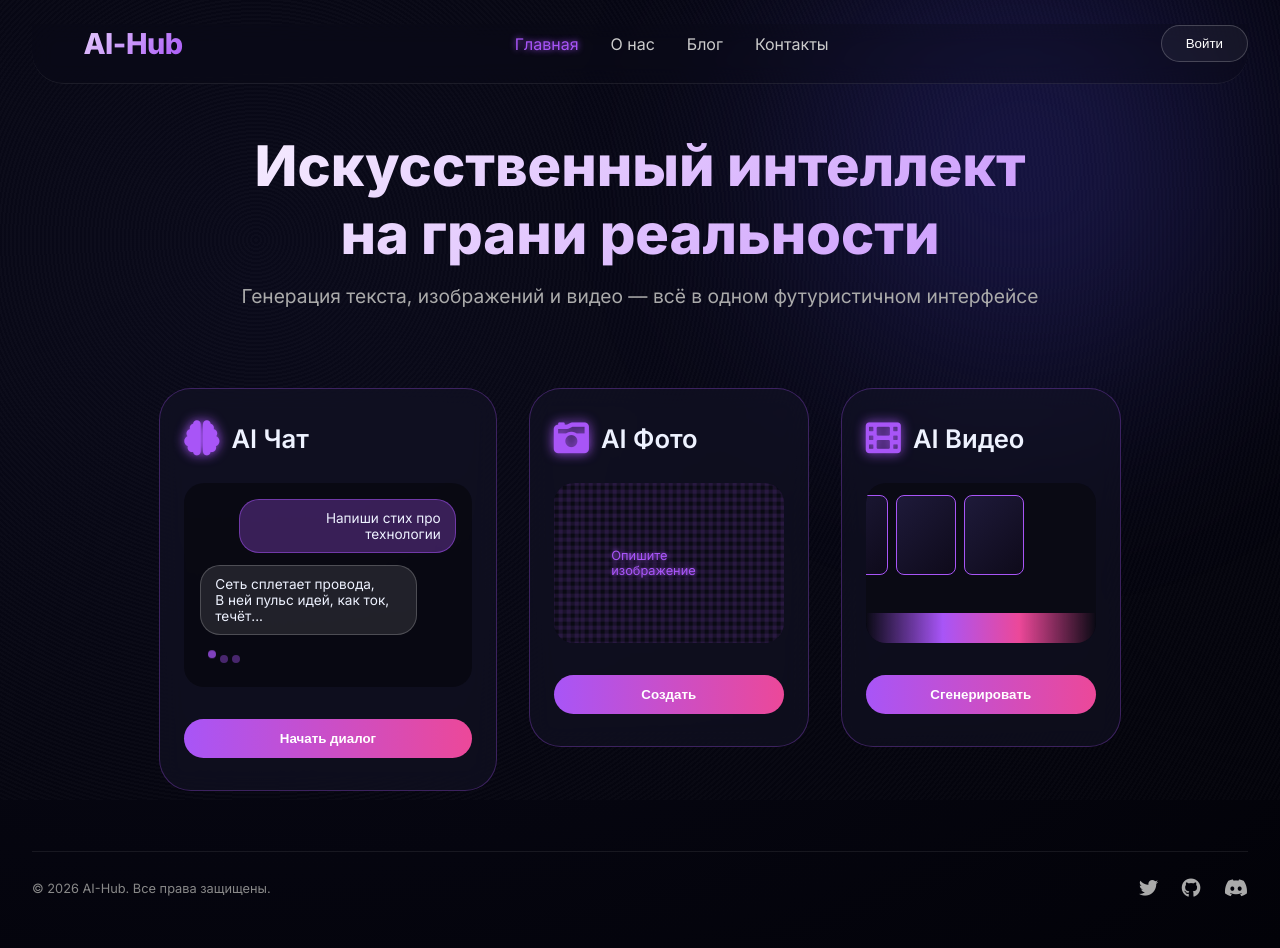
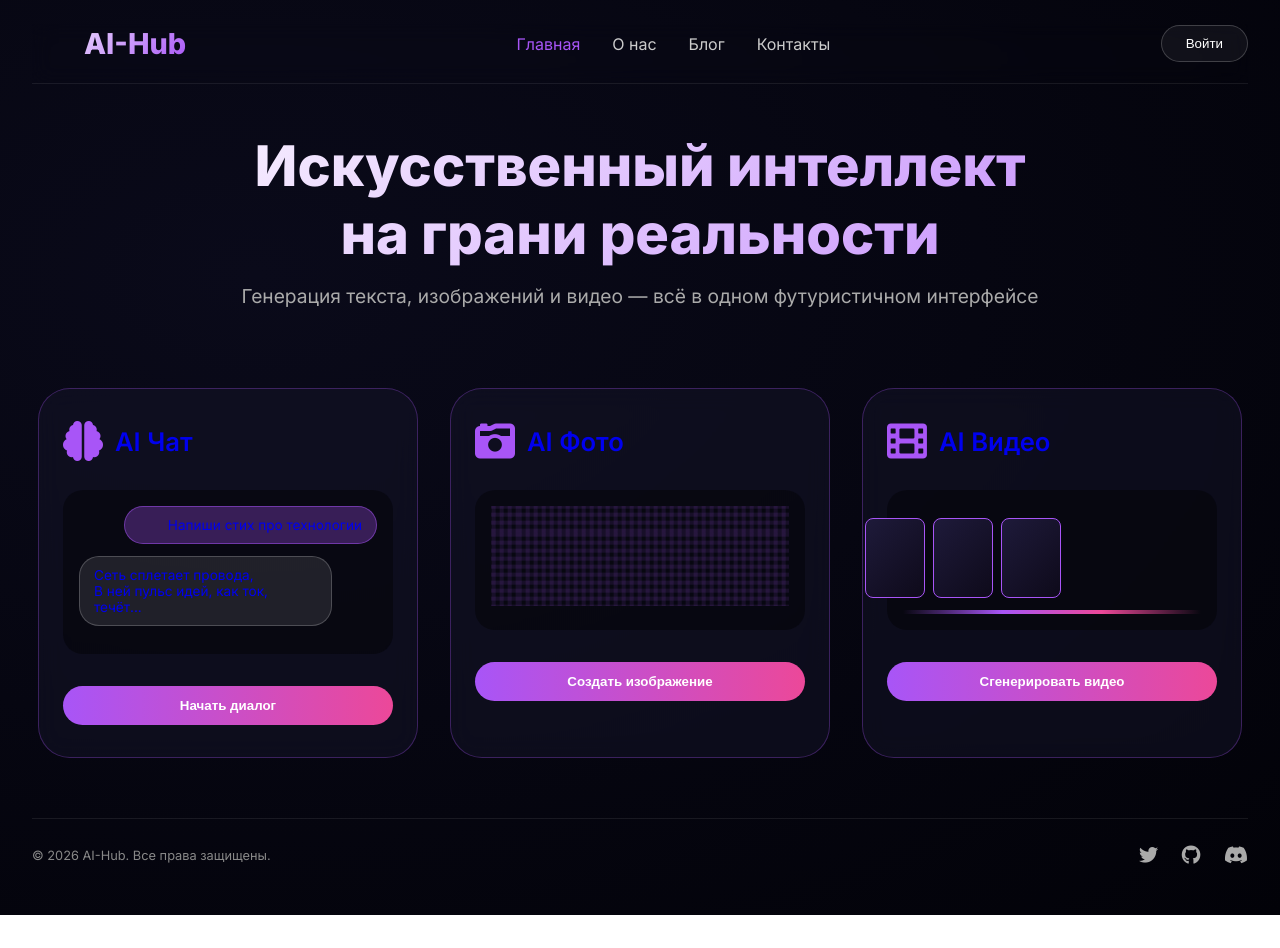
Before and after one commit to tiktokfg957/AI-Hub, a plain HTML site: page index.html in a window 1280 px wide. After the commit the page ends 915 px from the top, so only its background shows below. Drawn offline with Linux system fonts and the light colour scheme.

Commit message:
Update index.html

```diff
--- a/index.html
+++ b/index.html
@@ -2,40 +2,244 @@
 <html lang="ru">
 <head>
     <meta charset="UTF-8">
-    <meta name="viewport" content="width=device-width, initial-scale=1.0, user-scalable=yes">
+    <meta name="viewport" content="width=device-width, initial-scale=1.0">
     <title>AI-Hub | Главная</title>
-    <link rel="stylesheet" href="css/style.css">
     <link href="https://fonts.googleapis.com/css2?family=Inter:wght@300;400;600;700;800&display=swap" rel="stylesheet">
     <link rel="stylesheet" href="https://cdnjs.cloudflare.com/ajax/libs/font-awesome/6.0.0-beta3/css/all.min.css">
     <style>
-        /* Делаем все карточки кликабельными ссылками */
+        * {
+            margin: 0;
+            padding: 0;
+            box-sizing: border-box;
+        }
+
+        body {
+            font-family: 'Inter', sans-serif;
+            background: radial-gradient(ellipse at 20% 30%, #0a0a1a, #020208);
+            color: #eef2ff;
+            min-height: 100vh;
+        }
+
+        .container {
+            max-width: 1400px;
+            margin: 0 auto;
+            padding: 24px 32px;
+        }
+
+        /* Шапка */
+        header {
+            display: flex;
+            justify-content: space-between;
+            align-items: center;
+            flex-wrap: wrap;
+            gap: 20px;
+            padding-bottom: 20px;
+            border-bottom: 1px solid rgba(255,255,255,0.08);
+            backdrop-filter: blur(10px);
+            margin-bottom: 48px;
+        }
+        .logo {
+            display: flex;
+            align-items: center;
+            gap: 12px;
+            font-size: 1.8rem;
+            font-weight: 800;
+            background: linear-gradient(135deg, #fff, #a855f7);
+            -webkit-background-clip: text;
+            background-clip: text;
+            color: transparent;
+        }
+        .logo-icon {
+            font-size: 2rem;
+            filter: drop-shadow(0 0 8px #a855f7);
+        }
+        nav {
+            display: flex;
+            gap: 32px;
+        }
+        nav a {
+            color: #ccc;
+            text-decoration: none;
+            font-weight: 500;
+            transition: 0.2s;
+        }
+        nav a:hover, nav a.active {
+            color: #a855f7;
+        }
+        .glass-btn {
+            background: rgba(255,255,255,0.05);
+            border: 1px solid rgba(255,255,255,0.2);
+            padding: 10px 24px;
+            border-radius: 40px;
+            color: white;
+            cursor: pointer;
+        }
+
+        /* Герой */
+        .hero {
+            text-align: center;
+            margin-bottom: 80px;
+        }
+        .hero h1 {
+            font-size: 3.5rem;
+            font-weight: 800;
+            background: linear-gradient(135deg, #fff, #c084fc);
+            -webkit-background-clip: text;
+            background-clip: text;
+            color: transparent;
+            margin-bottom: 16px;
+        }
+        .hero p {
+            font-size: 1.2rem;
+            color: #aaa;
+        }
+
+        /* Карточки – кликабельные ссылки */
+        .cards-container {
+            display: flex;
+            justify-content: center;
+            gap: 32px;
+            flex-wrap: wrap;
+            margin-bottom: 60px;
+        }
         .card-link {
             display: block;
             text-decoration: none;
-            color: inherit;
+            flex: 1;
+            min-width: 280px;
+            max-width: 380px;
         }
-        .card-link .glass-card {
-            transition: 0.3s;
+        .glass-card {
+            background: rgba(20,20,40,0.5);
+            backdrop-filter: blur(12px);
+            border-radius: 32px;
+            border: 1px solid rgba(168,85,247,0.3);
+            padding: 28px 24px 32px;
+            transition: all 0.3s ease;
+            height: 100%;
+            cursor: pointer;
         }
         .card-link:hover .glass-card {
             transform: translateY(-8px);
             border-color: #a855f7;
             box-shadow: 0 20px 40px rgba(168,85,247,0.2);
         }
-        /* Фикс для кнопок внутри карточек (чтобы они не перехватывали клик) */
-        .card-link button {
-            pointer-events: none;
+        .card-header {
+            display: flex;
+            align-items: center;
+            gap: 12px;
+            margin-bottom: 24px;
         }
-        /* Увеличение иконок в карточках */
         .card-icon {
-            font-size: 2.2rem !important;
+            font-size: 2.5rem;
+            color: #a855f7;
+        }
+        .card-header h2 {
+            font-size: 1.6rem;
+            font-weight: 600;
+        }
+        .chat-preview, .photo-preview, .video-preview {
+            background: rgba(0,0,0,0.4);
+            border-radius: 20px;
+            padding: 16px;
+            margin: 16px 0;
+            min-height: 140px;
+        }
+        .message-bubble {
+            max-width: 85%;
+            padding: 10px 14px;
+            border-radius: 20px;
+            margin-bottom: 12px;
+            font-size: 0.85rem;
+        }
+        .message-bubble.user {
+            background: rgba(168,85,247,0.3);
+            border: 1px solid rgba(168,85,247,0.5);
+            margin-left: auto;
+            text-align: right;
+        }
+        .message-bubble.ai {
+            background: rgba(255,255,255,0.1);
+            border: 1px solid rgba(255,255,255,0.2);
+        }
+        .pixel-canvas {
+            width: 100%;
+            height: 100px;
+            background: repeating-linear-gradient(0deg, rgba(168,85,247,0.1) 0px, rgba(168,85,247,0.1) 4px, transparent 4px, transparent 8px),
+                        repeating-linear-gradient(90deg, rgba(168,85,247,0.1) 0px, rgba(168,85,247,0.1) 4px, transparent 4px, transparent 8px);
+            animation: pixelShift 3s linear infinite;
+        }
+        @keyframes pixelShift {
+            0% { background-position: 0 0; }
+            100% { background-position: 40px 40px; }
+        }
+        .film-strip {
+            display: flex;
+            gap: 8px;
+            padding: 12px;
+            animation: slideStrip 4s linear infinite;
+        }
+        .frame {
+            width: 60px;
+            height: 80px;
+            background: linear-gradient(135deg, #1e1a3a, #0e0a1a);
+            border: 1px solid #a855f7;
+            border-radius: 8px;
+        }
+        @keyframes slideStrip {
+            0% { transform: translateX(0); }
+            100% { transform: translateX(-200px); }
+        }
+        .data-stream {
+            height: 4px;
+            background: linear-gradient(90deg, transparent, #a855f7, #ec4899, transparent);
+            animation: streamFlow 1.5s linear infinite;
+        }
+        @keyframes streamFlow {
+            0% { background-position: -200% 0; }
+            100% { background-position: 200% 0; }
+        }
+        .card-btn {
+            background: linear-gradient(90deg, #a855f7, #ec4899);
+            border: none;
+            width: 100%;
+            padding: 12px;
+            border-radius: 40px;
+            font-weight: 600;
+            color: white;
+            cursor: pointer;
+            margin-top: 16px;
+            transition: 0.2s;
+        }
+
+        footer {
+            display: flex;
+            justify-content: space-between;
+            align-items: center;
+            flex-wrap: wrap;
+            gap: 16px;
+            padding: 24px 0;
+            border-top: 1px solid rgba(255,255,255,0.08);
+            font-size: 0.8rem;
+            color: #888;
+        }
+        .social-links a {
+            color: #aaa;
+            margin-left: 20px;
+            font-size: 1.2rem;
+        }
+        .social-links a:hover {
+            color: #a855f7;
+        }
+
+        @media (max-width: 768px) {
+            .container { padding: 16px; }
+            .hero h1 { font-size: 2rem; }
+            .cards-container { flex-direction: column; align-items: center; }
         }
     </style>
 </head>
 <body>
-    <div class="noise"></div>
-    <div class="glow-orb"></div>
-
     <div class="container">
         <header>
             <div class="logo">
@@ -58,10 +262,9 @@
             </div>
 
             <div class="cards-container">
-                <!-- Карточка AI Чат -->
+                <!-- AI Чат -->
                 <a href="chat.html" class="card-link">
-                    <div class="glass-card" data-card="chat">
-                        <div class="card-glow"></div>
+                    <div class="glass-card">
                         <div class="card-header">
                             <div class="card-icon"><i class="fas fa-brain"></i></div>
                             <h2>AI Чат</h2>
@@ -69,36 +272,28 @@
                         <div class="chat-preview">
                             <div class="message-bubble user">Напиши стих про технологии</div>
                             <div class="message-bubble ai">Сеть сплетает провода,<br>В ней пульс идей, как ток, течёт...</div>
-                            <div class="typing-indicator">
-                                <span></span><span></span><span></span>
-                            </div>
                         </div>
                         <button class="card-btn">Начать диалог</button>
                     </div>
                 </a>
 
-                <!-- Карточка AI Фото -->
+                <!-- AI Фото -->
                 <a href="photo.html" class="card-link">
-                    <div class="glass-card" data-card="photo">
-                        <div class="card-glow"></div>
+                    <div class="glass-card">
                         <div class="card-header">
                             <div class="card-icon"><i class="fas fa-camera-retro"></i></div>
                             <h2>AI Фото</h2>
                         </div>
                         <div class="photo-preview">
-                            <div class="pixel-canvas">
-                                <div class="pixel-grid"></div>
-                                <div class="overlay-text">Опишите изображение</div>
-                            </div>
+                            <div class="pixel-canvas"></div>
                         </div>
-                        <button class="card-btn">Создать</button>
+                        <button class="card-btn">Создать изображение</button>
                     </div>
                 </a>
 
-                <!-- Карточка AI Видео -->
+                <!-- AI Видео -->
                 <a href="video.html" class="card-link">
-                    <div class="glass-card" data-card="video">
-                        <div class="card-glow"></div>
+                    <div class="glass-card">
                         <div class="card-header">
                             <div class="card-icon"><i class="fas fa-film"></i></div>
                             <h2>AI Видео</h2>
@@ -111,7 +306,7 @@
                             </div>
                             <div class="data-stream"></div>
                         </div>
-                        <button class="card-btn">Сгенерировать</button>
+                        <button class="card-btn">Сгенерировать видео</button>
                     </div>
                 </a>
             </div>
@@ -126,7 +321,5 @@
             </div>
         </footer>
     </div>
-
-    <!-- Нет сложных скриптов, только демо-заглушки не нужны, т.к. переход на отдельные страницы -->
 </body>
 </html>
```
